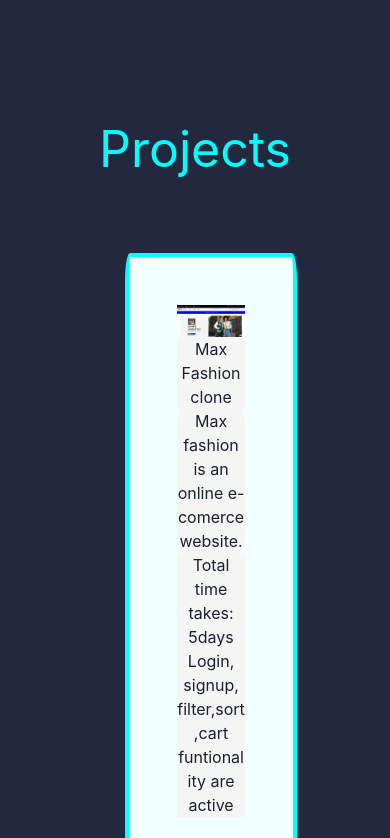
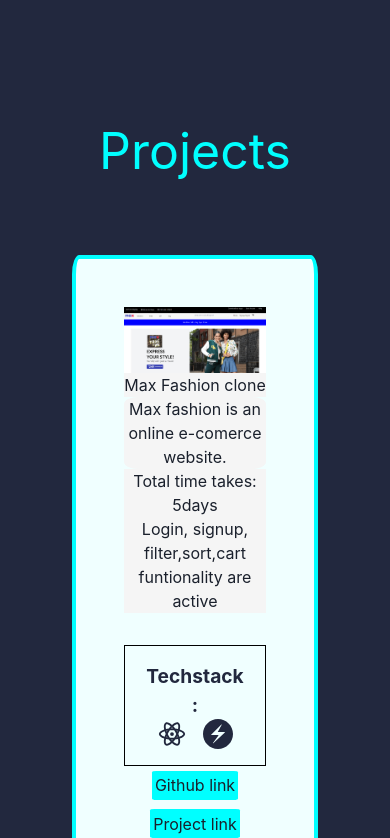
Before and after one commit to amit05c/portfolio, a React (Create React App) app: page / in a window 390 px wide. Shown: the part 1406-2244 px from the top of the page. Built offline with nearby package versions, Linux system fonts and the light colour scheme.

Commit message:
conditinal_animation

```diff
--- a/src/Components/Navbar.jsx
+++ b/src/Components/Navbar.jsx
@@ -8,6 +8,7 @@
 const Navbar = () => {
     const [showMediaIcons, setShowMediaIcons] = useState(false);
     const [windowDimensions, setWindowDimensions] = useState(getWindowDimensions());
+
   //  const handleMenuIcon = ()=>{
   // setShowMediaIcons(!showMediaIcons)
   //  }
@@ -40,8 +41,8 @@
       setShowMediaIcons(false)
     }
    },[windowDimensions.width])
-   console.log(windowDimensions)
-   console.log(showMediaIcons)
+  //  console.log(windowDimensions)
+  //  console.log(showMediaIcons)
   return (
     <div className={styles.main_nav}>
            {/* <PlacementExample size={"md"} marginTop={'50px'} />  */}
--- a/src/Pages/About.jsx
+++ b/src/Pages/About.jsx
@@ -1,11 +1,13 @@
-import React, { useEffect } from 'react'
+import React, { useContext, useEffect } from 'react'
 import styles from "../Styles/about.module.css"
 
 import Aos from 'aos'
 import "aos/dist/aos.css"
+import { ScreenContext } from '../screenContext/ScreenContext'
 
 const About = () => {
-
+  const {windowDimensions}= useContext(ScreenContext)
+  const width=windowDimensions.width
   useEffect(()=>{
     Aos.init({duration:1000})
   },[])
@@ -15,14 +17,14 @@
     <div   className={styles.about} id="about">
 
       <div>
-      <h1 data-aos="fade-up">About</h1>
+      <h1 data-aos={width>920 ? "fade-up" : ""}>About</h1>
       <div style={{width:"40%"}}>
 
-      <p data-aos="fade-up" className={styles.text}>
+      <p data-aos={width>920 ? "fade-up" : ""} className={styles.text}>
       Amit Ghosh, An Aspiring Frontend Developer. Looking forward to applying and enhancing my skills and knowledge as a developer.
       </p>
 
-      <p data-aos="fade-up" className={styles.email}>Drop a mail @  amitghosh0595c@gmail.com </p>
+      <p data-aos={width>920 ? "fade-up" : ""} className={styles.email}>Drop a mail @  amitghosh0595c@gmail.com </p>
       </div>
 
       </div>
--- a/src/Pages/Contact.jsx
+++ b/src/Pages/Contact.jsx
@@ -1,4 +1,4 @@
-import React, { useEffect } from 'react'
+import React, { useContext, useEffect } from 'react'
 import styles from "../Styles/contact.module.css"
 import { AiOutlineMail } from 'react-icons/ai';
 import { BsTelephoneInbound } from 'react-icons/bs';
@@ -6,8 +6,12 @@
 import { FiTwitter } from 'react-icons/fi';
 import Aos from 'aos'
 import "aos/dist/aos.css"
+import { ScreenContext } from '../screenContext/ScreenContext'
 
 const Contact = () => {
+  const {windowDimensions}= useContext(ScreenContext)
+  const width=windowDimensions.width
+
   useEffect(()=>{
     Aos.init({duration:1000})
   },[])
@@ -15,12 +19,12 @@
 
   return (
     <div className={styles.contact} id={'contact'}>
-        <h1 data-aos="fade-up" >Contacts</h1>
+        <h1 data-aos={width>920 ? "fade-up" : ""} >Contacts</h1>
         <div className={styles.contact_list}>
-            <div data-aos="fade-left" ><a className={styles.logo} href="mailto:amitghosh0595c@gmail.com" target={"_balnk"}><AiOutlineMail/></a></div>
-            <div data-aos="fade-left" className={styles.logo} onClick={()=>alert(`Phone no is 7551021361`)}><BsTelephoneInbound/></div>
-            <div data-aos="fade-right"><a className={styles.logo} href="https://www.linkedin.com/in/amit-ghosh-0b6807228/" target={"_blank"}><BsLinkedin /></a></div>
-            <div data-aos="fade-right"><a className={styles.logo} href="https://twitter.com/Amit05C" target={"_blank"}><FiTwitter/></a></div>
+            <div data-aos={width>920 ? "fade-left" : ""} ><a className={styles.logo} href="mailto:amitghosh0595c@gmail.com" target={"_balnk"}><AiOutlineMail/></a></div>
+            <div data-aos={width>920 ? "fade-left" : ""} className={styles.logo} onClick={()=>alert(`Phone no is 7551021361`)}><BsTelephoneInbound/></div>
+            <div data-aos={width>920 ? "fade-right" : ""}><a className={styles.logo} href="https://www.linkedin.com/in/amit-ghosh-0b6807228/" target={"_blank"}><BsLinkedin /></a></div>
+            <div data-aos={width>920 ? "fade-right" : ""}><a className={styles.logo} href="https://twitter.com/Amit05C" target={"_blank"}><FiTwitter/></a></div>
         </div>
         <div className={styles.copy}>
           <h3>© 2022 copyright all right reserved</h3>
--- a/src/Pages/Projects.jsx
+++ b/src/Pages/Projects.jsx
@@ -1,4 +1,4 @@
-import React, { useEffect } from 'react'
+import React, { useContext, useEffect, useState } from 'react'
 import styles from "../Styles/projects.module.css"
 import image1 from '../Images/max1.png'
 import image2 from "../Images/mythressa.png"
@@ -11,24 +11,29 @@
 import { RiReactjsLine } from 'react-icons/ri';
 import { SiChakraui } from 'react-icons/si';
 import { SiBootstrap } from 'react-icons/si';
+import Aos from 'aos'
+import "aos/dist/aos.css"
+import { ScreenContext } from '../screenContext/ScreenContext'
 
 
+const Projects = () => {
+  // const [windowDimensions, setWindowDimensions] = useState(getWindowDimensions());
+  const {windowDimensions}= useContext(ScreenContext)
+  const width=windowDimensions.width
 
+  console.log(windowDimensions)
+  useEffect(()=>{
 
-import Aos from 'aos'
-import "aos/dist/aos.css"
+    Aos.init({duration:1000})
 
-const Projects = () => {
-
-  useEffect(()=>{
-    Aos.init({duration:1000})
   },[])
 
   return (
     <div  className={styles.projects} id={"projects"}>
-      <h1 data-aos="fade-up" className={styles.text}>Projects</h1>
+      <h1 data-aos={width>920 ? "fade-up" : ""}
+      className={styles.text}>Projects</h1>
       <div className={styles.project_list}>
-        <div data-aos="fade-left"  >
+        <div data-aos={width>920 ? "fade-left" : ""}  >
           <img src={image1} alt="max_fashion" width={"100%"}  />
           <h2 style={{backgroundColor:"whitesmoke"}}>Max Fashion clone</h2>
           <p style={{backgroundColor:"whitesmoke", borderRadius:"10%"}}>Max fashion is an online e-comerce website.
@@ -56,7 +61,7 @@
           </div>
         </div>
 
-        <div data-aos="fade-right">
+        <div data-aos={width>920 ? "fade-right" : ""} >
         <img src={image2} alt="mythressa_clone" width={"100%"} />
           <h2 style={{backgroundColor:"whitesmoke"}}>Mythresa clone</h2>
           <p style={{backgroundColor:"whitesmoke"}}>It is cloned in construct week project. This is a collaborative project of 5 members.</p>
@@ -82,7 +87,7 @@
 
         </div>
 
-        <div data-aos="fade-left">
+        <div data-aos={width>920 ? "fade-left" : ""} >
         <img src={image3} alt="apple_clone" width={"100%"} />
           <h2 style={{backgroundColor:"whitesmoke"}}>Apple cone</h2>
           <p style={{backgroundColor:"whitesmoke"}}>This is a collaborative project of 5 members. <br>
--- a/src/Pages/Skills.jsx
+++ b/src/Pages/Skills.jsx
@@ -1,4 +1,4 @@
-import React, { useEffect } from 'react'
+import React, { useContext, useEffect } from 'react'
 import styles from "../Styles/skills.module.css"
 import reactLogo from "../Images/react_logo.png"
 import javascript from "../Images/javascript_logo.png"
@@ -9,11 +9,17 @@
 
 import Aos from 'aos'
 import "aos/dist/aos.css"
+import { ScreenContext } from '../screenContext/ScreenContext'
+
 // const skills= [
 //   // {image:}
 // ]
 
 const Skills = () => {
+
+  const {windowDimensions}= useContext(ScreenContext)
+  const width=windowDimensions.width
+
 
   useEffect(()=>{
     Aos.init({duration:1000})
@@ -22,25 +28,25 @@
 
   return (
     <div  className={`${styles.skills} ${styles.text}`} id={"skills"}>
-      <h1 data-aos="fade-up" >Skills</h1>
+      <h1 data-aos={width>920 ? "fade-up" : ""} >Skills</h1>
       <div className={styles.skills_lists}>
-        <div data-aos="fade-left">  <img  src={reactLogo} alt="react_logo" width={"100px"} /></div>
-        <div data-aos="fade-left">
+        <div data-aos={width>920 ? "fade-left" : ""}>  <img  src={reactLogo} alt="react_logo" width={"100px"} /></div>
+        <div data-aos={width>920 ? "fade-left" : ""}>
          <img src={Redux} alt={"redux_logo"} style={{backgroundColor:"whitesmoke", borderRadius:"48%"}} width={"100px"} />
         </div>
 
-        <div data-aos="fade-right">
+        <div data-aos={width>920 ? "fade-right" : ""}>
         <img src={javascript} alt={"javascript_logo"} width={"85px"} style={{borderRadius:"60%"}}/>
         </div>
 
-        <div data-aos="fade-left">
+        <div data-aos={width>920 ? "fade-left" : ""}>
         <img src={cssLogo} alt={"css_logo"} width={"90px"} style={{borderRadius:"50%"}} />
         </div>
 
-        <div data-aos="fade-right">
+        <div data-aos={width>920 ? "fade-right" : ""}>
         <img src={chakraUi} alt={"chakra_logo"} width={"100px"} style={{borderRadius:"50%"}} />
         </div>
-        <div data-aos="fade-right">
+        <div data-aos={width>920 ? "fade-right" : ""}>
         <img src={bootstrap} alt={"bootstrap_logo"} width={"90px"} style={{borderRadius:"50%"}}/>
         </div>
       </div>
--- a/src/Styles/projects.module.css
+++ b/src/Styles/projects.module.css
@@ -92,7 +92,7 @@
 
     .projects{
         /* border: 1px solid orchid; */
-        width: 80%;
+        width: 90%;
     }
     .project_list{
         display: grid;
@@ -101,7 +101,7 @@
     }
 
    .project_list>div{
-    width: 50%;
+    width: 70%;
     /* border: 1px solid red; */
     border-radius: 3%;
     padding: 3rem;
--- a/src/index.js
+++ b/src/index.js
@@ -1,19 +1,21 @@
-import React from 'react';
-import ReactDOM from 'react-dom/client';
-import './index.css';
-import App from './App';
-import reportWebVitals from './reportWebVitals';
-import {BrowserRouter} from "react-router-dom"
-import { ChakraProvider } from '@chakra-ui/react'
+import React from "react";
+import ReactDOM from "react-dom/client";
+import "./index.css";
+import App from "./App";
+import reportWebVitals from "./reportWebVitals";
+import { BrowserRouter } from "react-router-dom";
+import { ChakraProvider } from "@chakra-ui/react";
+import { ScreenProvider } from "./screenContext/ScreenContext";
 
-const root = ReactDOM.createRoot(document.getElementById('root'));
+const root = ReactDOM.createRoot(document.getElementById("root"));
 root.render(
   // <React.StrictMode>
   <BrowserRouter>
-  <ChakraProvider>
-
-    <App />
-   </ChakraProvider>
+    <ChakraProvider>
+      <ScreenProvider>
+        <App />
+      </ScreenProvider>
+    </ChakraProvider>
   </BrowserRouter>
   // </React.StrictMode>
 );
--- /dev/null
+++ b/src/screenContext/ScreenContext.jsx
@@ -0,0 +1,31 @@
+import react, { createContext, useEffect, useState } from "react"
+
+export const ScreenContext= createContext()
+
+
+function getWindowDimensions() {
+    const { innerWidth: width, innerHeight: height } = window;
+    return {
+      width,
+      height
+    };
+  }
+
+export const ScreenProvider = ({children})=>{
+    const [windowDimensions, setWindowDimensions] = useState(getWindowDimensions());
+
+    useEffect(()=>{
+        function handleResize() {
+          setWindowDimensions(getWindowDimensions());
+        }
+
+        window.addEventListener('resize', handleResize);
+        return () => window.removeEventListener('resize', handleResize);
+
+
+       },[])
+
+    return (
+        <ScreenContext.Provider value={{windowDimensions}}>{children}</ScreenContext.Provider>
+    )
+}
```
